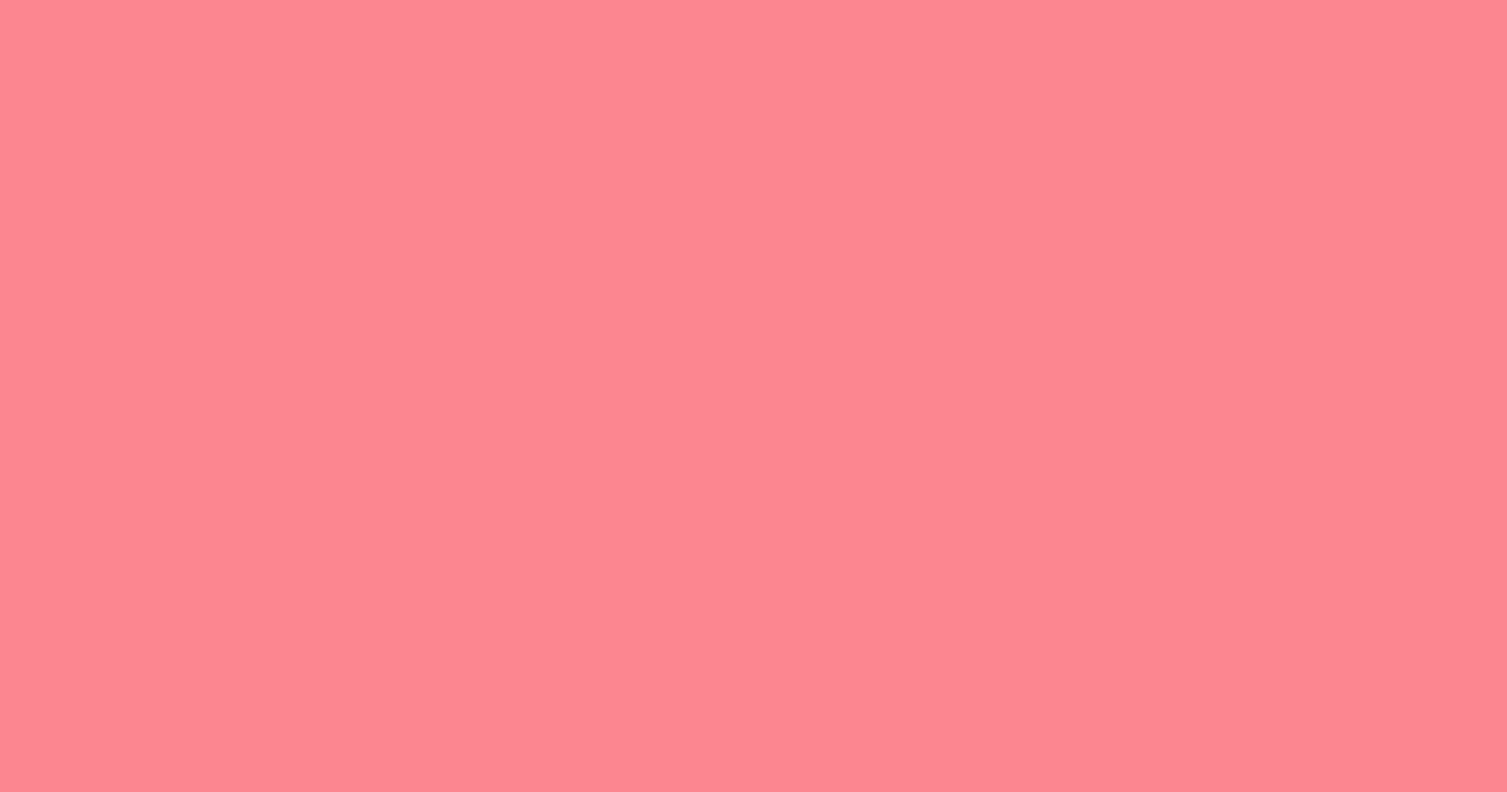
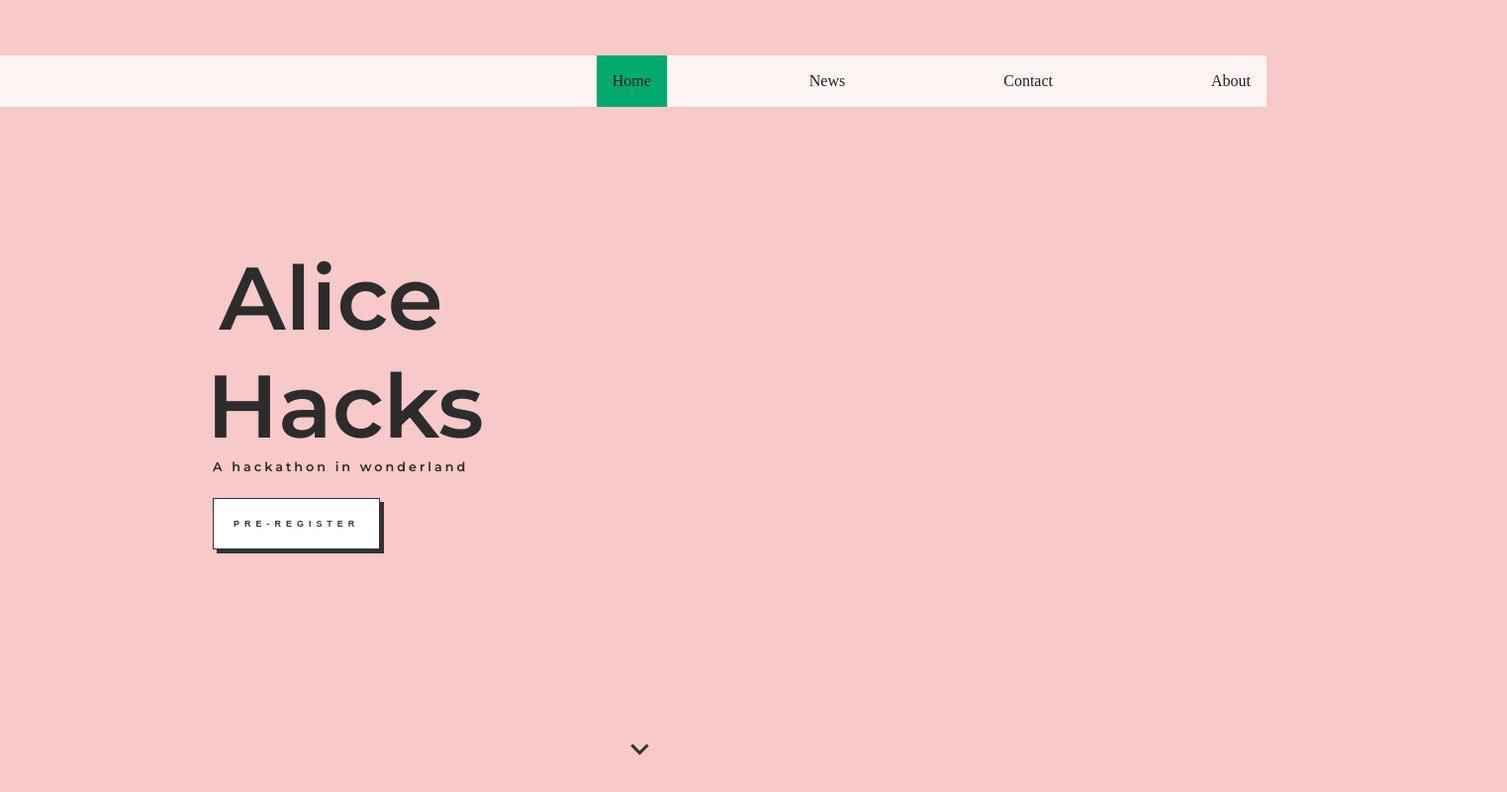
Before and after one commit to bulletchicken/Alice, a website: page public/index.html in a window 1280 px wide. Shown: the top 800 px of the page at 99% size, 1523 px wide, since content can reach past the window. Drawn offline with Linux system fonts and the light colour scheme; some packages are replaced by stand-ins of ours; a script that the page names is missing.

Commit message:
lovely looking

```diff
--- a/public/index.html
+++ b/public/index.html
@@ -5,27 +5,48 @@
     <meta http-equiv="X-UA-Compatible" content="IE=edge">
     <meta name="viewport" content="width=device-width, initial-scale=1.0">
     <link rel="stylesheet" href="style.css">
-
     <title>Document</title>
 </head>
 <body>
 
-    <script type="module" src="https://unpkg.com/@splinetool/viewer@0.9.263/build/spline-viewer.js"></script>
-    <spline-viewer id = "model" url="https://prod.spline.design/lpH-1b-4OaQ9ULLP/scene.splinecode"></spline-viewer>
-        <!--
-        <div class = "title">
-            <h1 id = "mainTitle">
-                Alice
-                <br>
-                Hacks
+    <nav>
+        <li><a class="active" href="#home">Home</a></li>
+        <li><a href="#news">News</a></li>
+        <li><a href="#contact">Contact</a></li>
+        <li><a href="#about">About</a></li>
+    </nav>
 
-            </h1>
-            <h2 id = "description">
-                a hackathon in wonderland
-            </h2>
+
+    <div class="scroll-down-arrow"></div>
+
+    <div class = "text">
+        <div id = "title1">
+            <div id = "leftalign">
+                <div style ="margin-left: 0.5vw">Alice</div>
+                <div style ="margin-left: -0.5vw">Hacks</div>
+
+                <div id = "subtitle">
+                    <div>A hackathon in wonderland</div>
+                </div>
+
+                <script async src="https://tally.so/widgets/embed.js"></script>
+                <button class = "btn btn-shadow-drop btn-shadow-drop--black" data-tally-open="3XLROV" data-tally-layout="modal" data-tally-width="700" data-tally-emoji-text="👋" data-tally-emoji-animation="wave">pre-register</button>
+            </div>
+
+
         </div>
-        -->
 
+        <div class = "text2 text2-shadow-drop--black">
+            <h1 id = "heading">Who are we?</h1>
+            <h3 id = "description">We are a team of students who simply <br>want to make it easy for people to get <br>into the field of STEM, and more specifically hackathons!<br> Alice hacks is only a concept now, but will hopefully<br> be running in the summer of 2023!<br> We hope to be able to expand Alice <br> further beyond a hackathon.</h3>
+
+            <h1 id = "heading">Why we are different</h1>
+            <h3 id = "description">We will focus primarily on helping beginners as <br>well as balance our scale not only on technical skill,<br> but also on imagination.</h3>
+        </div>
+    </div>
+
+    <script type="module" src="https://unpkg.com/@splinetool/viewer@0.9.268/build/spline-viewer.js"></script>
+    <spline-viewer id ="model" hint loading-anim url="https://prod.spline.design/lpH-1b-4OaQ9ULLP/scene.splinecode"></spline-viewer>
     <script src = "script.js"></script>
 </body>
 </html>
--- a/public/script.js
+++ b/public/script.js
@@ -0,0 +1,18 @@
+const body = document.body,
+      jsScroll = document.getElementsByClassName('js-scroll')[0],
+      height = jsScroll.getBoundingClientRect().height - 1,
+      speed = 0.05
+
+var offset = 0
+
+body.style.height = Math.floor(height) + "px"
+
+function smoothScroll() {
+    offset += (window.pageYOffset - offset) * speed
+
+    var scroll = "translateY(-" + offset + "px) translateZ(0)"
+    jsScroll.style.transform = scroll
+
+    raf = requestAnimationFrame(smoothScroll)
+}
+smoothScroll()
--- a/public/style.css
+++ b/public/style.css
@@ -1,33 +1,208 @@
+@import url('https://fonts.googleapis.com/css2?family=Prata&display=swap');
+@import url('https://fonts.googleapis.com/css2?family=Montserrat:ital,wght@0,600;0,700;1,500&display=swap');
 body{
-    background-color:rgb(252, 134, 144);
+    background-color: #f7c9c9;
     overflow-x: hidden;
+    overscroll-behavior: none;
+    margin:0;
+}
+html{
+}
+.text{
+    min-width: 50%;
+    position:absolute;
+    display: flex;
+    flex-direction: column;
+    pointer-events: none;
+}
+::-webkit-scrollbar {
+    display: none;
 }
 
-.title{
-    display: flex;
+
+#title1{
+    margin-left:5%;
+    display:flex;
+    align-items: center;
+    flex-direction: column;
     justify-content: center;
-    min-height: 80vh;
-    flex-direction: column;
+    min-height:100vh;
+    min-width:100%;
+    font-size: 7vw;
+    margin-bottom: 250%;
+    color:rgb(44, 44, 44);
+    font-family: 'Montserrat', sans-serif;
+    /*font-family: 'Prata', serif;*/
+}
+#leftalign{
+    justify-content: flex-start;
+}
+
+#subtitle{
+  font-size: 1vw;
+  color:rgb(44, 44, 44);
+  letter-spacing: 3px;
 
 }
-#mainTitle{
-    margin:0;
-    color:white;
-    font-family: "Katahdin Round",sans-serif;
-    font-size: 600%;
-}
-#description{
-    margin:0;
-    color:white;
-    font-family: "Katahdin Round",sans-serif;
-    font-size: 150%;
-}
+
+
+
 
 #model{
     top:-1%;
-    left:-1%;
-    position:absolute;
-    width:120%;
+    position:fixed;
+    width:145%;
     height:101%;
     border: none;
+    z-index:-1;
 }
+
+
+.btn{
+  margin-top: 3vh;
+  cursor:pointer;
+  display:block;
+  pointer-events: all;
+  text-transform: uppercase;
+  transition: all 1s ease-in-out;
+}
+
+
+.btn:hover .btn-slide-show-text1 {
+    margin-left: 65px;
+}
+
+.btn-shadow-drop {
+  background: rgb(255, 255, 255);
+  padding: 20px;
+  font-size: 10%;
+  font-weight: 700;
+  letter-spacing: 5px;
+  transition: all 0.1s ease-in-out 0s;
+}
+
+
+
+.btn-shadow-drop:hover {
+  left: 4px;
+  top: 4px;
+  box-shadow: rgb(255, 255, 255) 0px 0px 0px 0px;
+}
+
+.btn-shadow-drop--black {
+  border: 1px solid rgb(51, 51, 51);
+  color: rgb(51, 51, 51);
+  box-shadow: rgb(51, 51, 51) 4px 4px 0px 0px;
+}
+
+.btn:active{
+  transform:scale(0.95);
+}
+
+.btn::after {
+  content: '';
+  position: fixed;
+  top: 50%;
+  left: 50%;
+  width: 0;
+  height: 0;
+  background-color: #fff;
+  border-radius: 50%;
+  opacity: 0.5;
+  transform: translate(-50%, -50%);
+  transition: width 1s ease-out, height 1s ease-out;
+}
+
+
+
+.scroll-down-arrow {
+  position: absolute;
+  bottom: 40px;
+  left: 50%;
+  transform: translateX(-50%);
+  width: 10px;
+  height: 10px;
+  border-bottom: 3px solid #333;
+  border-right: 3px solid #333;
+  transform: rotate(45deg);
+  animation: scroll-down 1s infinite;
+}
+
+@keyframes scroll-down {
+  0% {
+    transform: rotate(45deg) translateY(0);
+  }
+  50% {
+    transform: translateY(10px) rotate(45deg);
+  }
+  100% {
+    transform: rotate(45deg) translateY(0);
+  }
+}
+
+
+
+#heading{
+  font-size: 3vw;
+  font-family: 'Montserrat', sans-serif;
+}
+
+#description{
+  font-size: 1vw;
+  font-family: 'Montserrat', sans-serif;
+}
+
+
+.text2{
+  margin-right:25%;
+  margin-bottom: 10%;
+  margin-left: 10%;
+  min-height: 150vh;
+  display:flex;
+  align-items: center;
+  flex-direction: column;
+  justify-content: center;
+  font-size: 5vw;
+  background-color: rgb(255, 247, 247);
+
+  border: 1px solid rgb(51, 51, 51);
+  color: rgb(51, 51, 51);
+  box-shadow: rgb(51, 51, 51) 20px 10px 0px 0px;
+}
+
+nav {
+  position: fixed;
+  list-style-type: none;
+  margin: 0;
+  padding: 0;
+  overflow: hidden;
+  background-color: #fff4f4;
+  min-width: 100%;
+
+  display: flex;
+  justify-content: right;
+  gap:10vw;
+  margin-top:7vh;
+}
+
+li {
+  float: left;
+}
+
+li a {
+  display: flex;
+  align-items: center;
+  color: rgb(32, 32, 32);
+  text-align: center;
+  padding: 14px 16px;
+  min-height: 3vh;
+  text-decoration: none;
+}
+
+li a:hover:not(.active) {
+  background-color: #111;
+}
+
+.active {
+  background-color: #04AA6D;
+}
```
